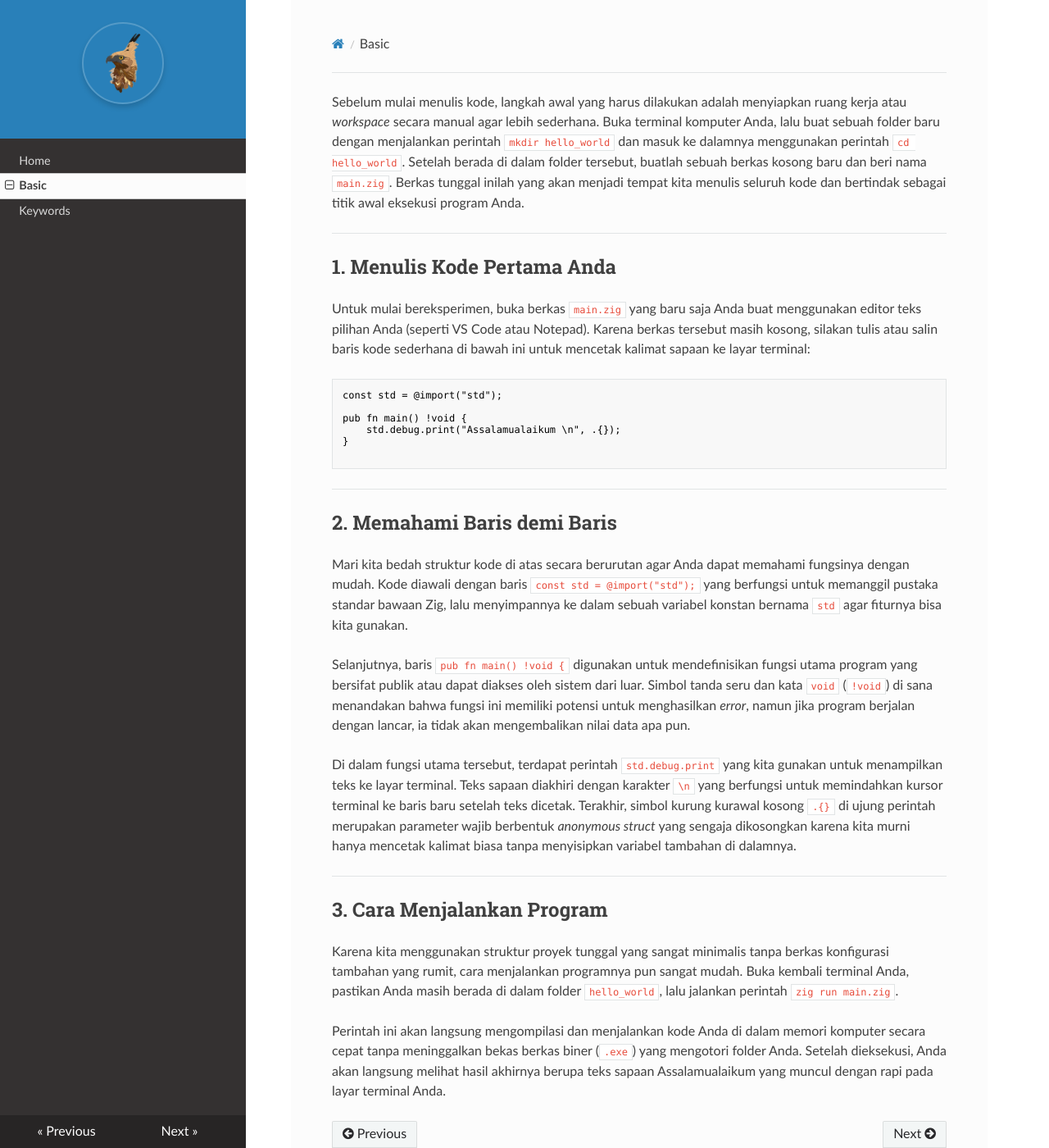
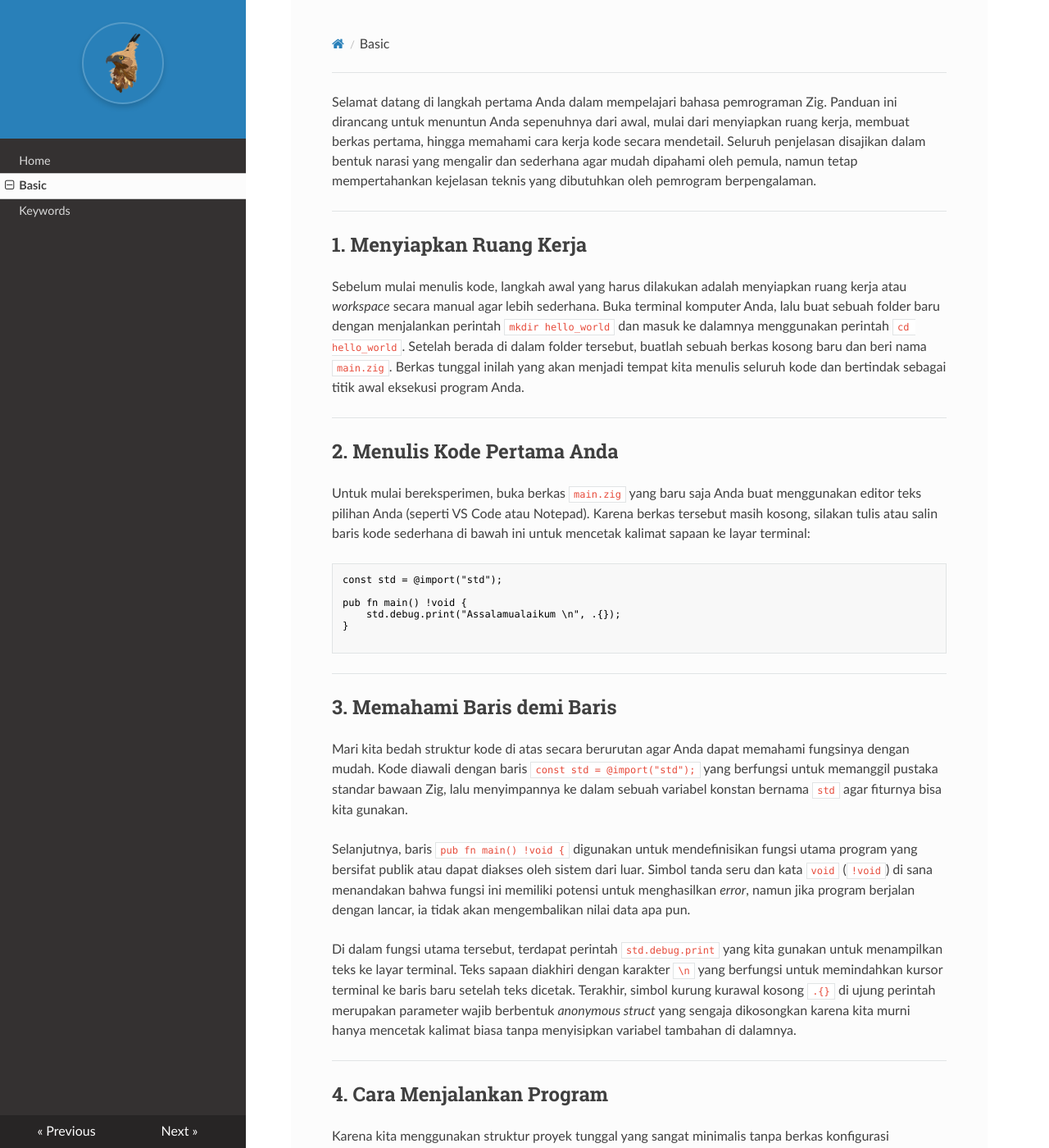
Before and after one commit to bhikantara/zig, an MkDocs documentation site: the page built from docs/basic.md, in a window 1280 px wide and 1400 px high. Shown: the whole window at 82% size. Built offline with MkDocs 1.6.1, drawn with Linux system fonts in a browser that asks for light colours; nearby versions of some CDN libraries.

Commit message:
Revert "update zig docs"

```diff
--- a/docs/basic.md
+++ b/docs/basic.md
@@ -1,8 +1,14 @@
+Selamat datang di langkah pertama Anda dalam mempelajari bahasa pemrograman Zig. Panduan ini dirancang untuk menuntun Anda sepenuhnya dari awal, mulai dari menyiapkan ruang kerja, membuat berkas pertama, hingga memahami cara kerja kode secara mendetail. Seluruh penjelasan disajikan dalam bentuk narasi yang mengalir dan sederhana agar mudah dipahami oleh pemula, namun tetap mempertahankan kejelasan teknis yang dibutuhkan oleh pemrogram berpengalaman.
+
+---
+
+## 1. Menyiapkan Ruang Kerja
+
 Sebelum mulai menulis kode, langkah awal yang harus dilakukan adalah menyiapkan ruang kerja atau *workspace* secara manual agar lebih sederhana. Buka terminal komputer Anda, lalu buat sebuah folder baru dengan menjalankan perintah `mkdir hello_world` dan masuk ke dalamnya menggunakan perintah `cd hello_world`. Setelah berada di dalam folder tersebut, buatlah sebuah berkas kosong baru dan beri nama `main.zig`. Berkas tunggal inilah yang akan menjadi tempat kita menulis seluruh kode dan bertindak sebagai titik awal eksekusi program Anda.
 
 ---
 
-## 1. Menulis Kode Pertama Anda
+## 2. Menulis Kode Pertama Anda
 
 Untuk mulai bereksperimen, buka berkas `main.zig` yang baru saja Anda buat menggunakan editor teks pilihan Anda (seperti VS Code atau Notepad). Karena berkas tersebut masih kosong, silakan tulis atau salin baris kode sederhana di bawah ini untuk mencetak kalimat sapaan ke layar terminal:
 
@@ -27,7 +33,7 @@ Di dalam fungsi utama tersebut, terdapat perintah `std.debug.print` yang kita gu
 
 ---
 
-## 3. Cara Menjalankan Program
+## 4. Cara Menjalankan Program
 
 Karena kita menggunakan struktur proyek tunggal yang sangat minimalis tanpa berkas konfigurasi tambahan yang rumit, cara menjalankan programnya pun sangat mudah. Buka kembali terminal Anda, pastikan Anda masih berada di dalam folder `hello_world`, lalu jalankan perintah `zig run main.zig`.
 
```
Also changed, not shown: other parts of docs/basic.md (+1 -1 lines).
